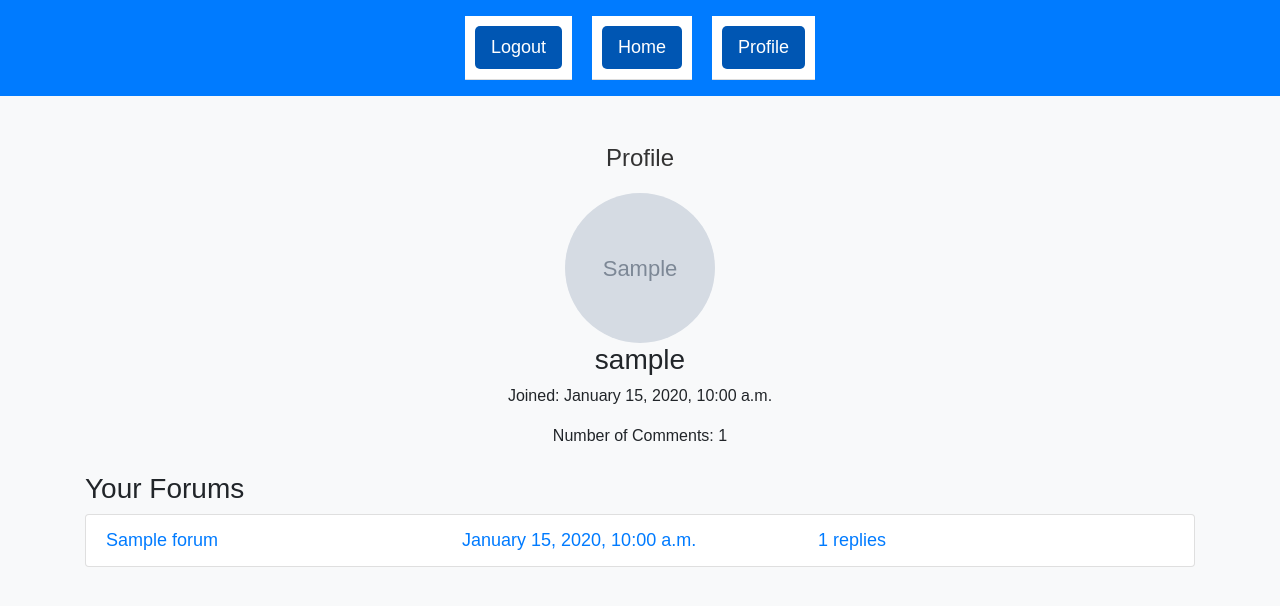
After one commit to ABM1204/Exam8, a Django app: page /accounts/profile/ in a window 1280 px wide. The commit adds this page. Shown: the top 606 px of the page. Run offline with Django 5.2, Linux system fonts and the light colour scheme; a user stored in the database is signed in; tables that the repository leaves empty hold one stand-in row (values such as "Sample post"); grey boxes marked "Sample" are stand-in pictures; some libraries are stand-ins or nearby versions.

Commit message:
Выполнил требования 4го этапа. Исправил некоторые недочеты по сортировке по датам и отоброжению текста

```diff
--- a/source/accounts/models.py
+++ b/source/accounts/models.py
@@ -6,3 +6,6 @@ class CustomUser(AbstractUser):
 
     def __str__(self):
         return self.username
+
+    def comment_count(self):
+        return self.reply_set.count()
--- a/source/accounts/urls.py
+++ b/source/accounts/urls.py
@@ -1,8 +1,9 @@
 from django.urls import path
-from .views import RegisterView, LoginView, LogoutView
+from .views import RegisterView, LoginView, LogoutView, ProfileView
 
 urlpatterns = [
     path('register/', RegisterView.as_view(), name='register'),
     path('login/', LoginView.as_view(), name='login'),
     path('logout/', LogoutView.as_view(), name='logout'),
+    path('profile/', ProfileView.as_view(), name='profile')
 ]
--- a/source/accounts/views.py
+++ b/source/accounts/views.py
@@ -1,8 +1,14 @@
+from django.contrib.auth.mixins import LoginRequiredMixin
 from django.shortcuts import render, redirect
 from django.contrib.auth import login, authenticate, logout
 from django.contrib.auth.forms import AuthenticationForm
 from django.views import View
+from django.views.generic import DetailView
+
+from forum.models import Forum
 from .forms import CustomUserCreationForm
+from .models import CustomUser
+
 
 class RegisterView(View):
     def get(self, request):
@@ -35,3 +41,16 @@ class LogoutView(View):
     def get(self, request):
         logout(request)
         return redirect('index')
+
+class ProfileView(LoginRequiredMixin, DetailView):
+    model = CustomUser
+    template_name = 'accounts/profile.html'
+    context_object_name = 'user'
+
+    def get_object(self):
+        return self.request.user
+
+    def get_context_data(self, **kwargs):
+        context = super().get_context_data(**kwargs)
+        context['user_forums'] = Forum.objects.filter(author=self.request.user).order_by('-created_at')
+        return context
--- a/source/forum/static/css/styles.css
+++ b/source/forum/static/css/styles.css
@@ -137,3 +137,9 @@ button {
 button:hover {
     background-color: #0056b3;
 }
+
+.list-group-item div {
+    word-wrap: break-word;
+    word-break: break-word;
+    hyphens: auto;
+}
--- /dev/null
+++ b/source/forum/templates/accounts/profile.html
@@ -0,0 +1,28 @@
+{% extends "base.html" %}
+{% load static %}
+{% block content %}
+<h2 class="text-center">Profile</h2>
+<div class="text-center">
+    {% if user.avatar %}
+        <img src="{{ user.avatar.url }}" alt="{{ user.username }}" class="rounded-circle" width="150" height="150">
+    {% else %}
+        <img src="{% static 'images/default_avatar.png' %}" alt="{{ user.username }}" class="rounded-circle" width="150" height="150">
+    {% endif %}
+    <h3>{{ user.username }}</h3>
+    <p>Joined: {{ user.date_joined|date:"F j, Y, g:i a" }}</p>
+    <p>Number of Comments: {{ user.comment_count }}</p>
+</div>
+
+<h3 class="mt-4">Your Forums</h3>
+<ul class="list-group">
+    {% for forum in user_forums %}
+        <li class="list-group-item">
+            <a href="{% url 'forum_detail' forum.id %}" class="d-flex justify-content-between align-items-center">
+                <span>{{ forum.title }}</span>
+                <span>{{ forum.created_at|date:"F j, Y, g:i a" }}</span>
+                <span>{{ forum.replies.count }} replies</span>
+            </a>
+        </li>
+    {% endfor %}
+</ul>
+{% endblock %}
--- a/source/forum/templates/base.html
+++ b/source/forum/templates/base.html
@@ -18,6 +18,9 @@
                     <li class="nav-item">
                         <a class="nav-link text-white" href="{% url 'index' %}">Home</a>
                     </li>
+                    <li class="nav-item">
+                        <a class="nav-link text-white" href="{% url 'profile' %}">Profile</a>
+                    </li>
                 {% else %}
                     <li class="nav-item">
                         <a class="nav-link text-white" href="{% url 'login' %}">Login</a>
--- a/source/forum/views.py
+++ b/source/forum/views.py
@@ -31,7 +31,7 @@ class ForumDetailView(DetailView):
 
     def get_context_data(self, **kwargs):
         context = super().get_context_data(**kwargs)
-        replies = Reply.objects.filter(forum=self.get_object()).order_by('created_at')
+        replies = Reply.objects.filter(forum=self.get_object()).order_by('-created_at')
         paginator = Paginator(replies, 10)
         page_number = self.request.GET.get('page')
         page_obj = paginator.get_page(page_number)
```
